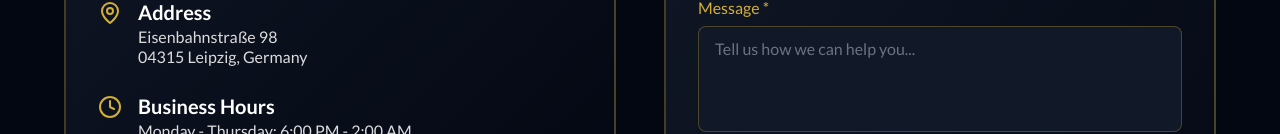
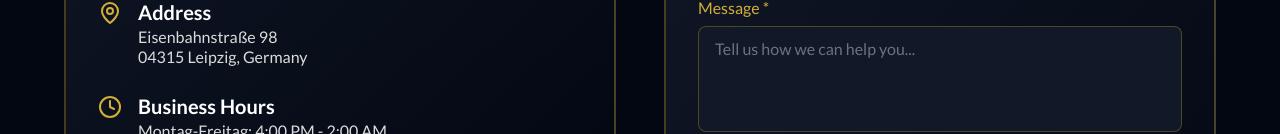
Before and after one commit to sparke0101/wunderlampe, a React (Vite) app: page / in a window 1280 px wide. Both pictures are taken after a click on the button "Kontakt". Shown: the part 666-800 px from the top of the page. Built offline with nearby package versions, Linux system fonts and the light colour scheme.

Commit message:
Update business hours to German format

```diff
--- a/src/pages/ContactPage.tsx
+++ b/src/pages/ContactPage.tsx
@@ -114,9 +114,8 @@ export default function ContactPage() {
                   <div>
                     <h4 className="text-white font-body font-semibold text-base sm:text-lg">Business Hours</h4>
                     <div className="text-light-gray font-body space-y-1 text-sm sm:text-base">
-                      <p>Monday - Thursday: 6:00 PM - 2:00 AM</p>
-                      <p>Friday - Saturday: 6:00 PM - 3:00 AM</p>
-                      <p>Sunday: 6:00 PM - 1:00 AM</p>
+                      <p>Montag-Freitag: 4:00 PM - 2:00 AM</p>
+                      <p>Wochenende: 4:00 PM - 4:00 AM</p>
                     </div>
                   </div>
                 </div>
```
